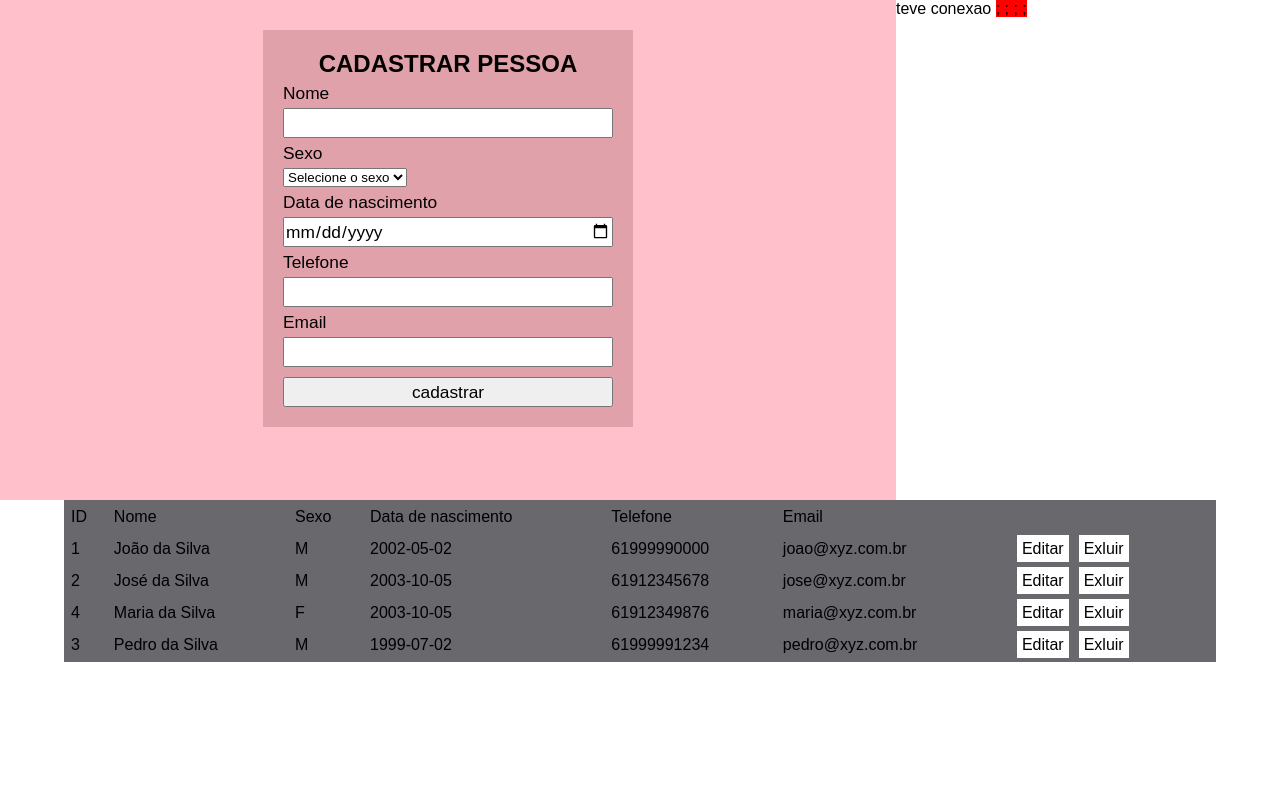
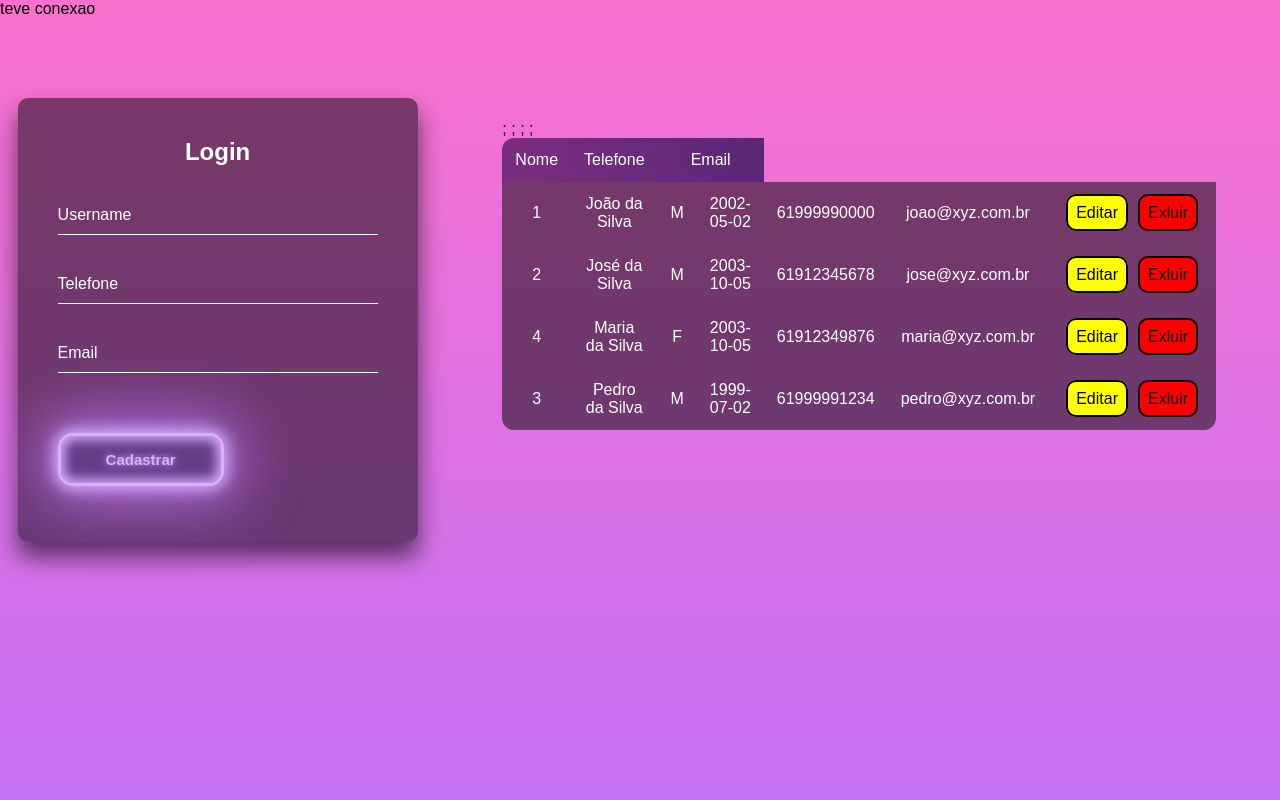
Before and after one commit to Fillipe-Albuquerque-Moreira-Dos-Santos/crud-php-senac, a PHP site: page / in a window 1280 px wide. Run offline with PHP 8.4, Linux system fonts and the light colour scheme; data comes from the database, SQL or seed files in the repository.

Commit message:
Update index.php

```diff
--- a/agenda_crud_php/index.php
+++ b/agenda_crud_php/index.php
@@ -1,3 +1,4 @@
+
 <?php
 require_once 'classe-pessoa.php';
 $p = new Pessoa ("agenda", "localhost", "root", "");
@@ -6,51 +7,233 @@ echo "teve conexao";
 
 <!DOCTYPE html>
 <html lang="en">
-
 <head>
     <meta charset="UTF-8">
     <meta http-equiv="X-UA-Compatible" content="IE=edge">
     <meta name="viewport" content="width=device-width, initial-scale=1.0">
-    <title>Document</title>
-    <link rel="stylesheet" href="style.css">
+    <title>Cadastro</title>
 </head>
+<body>
+    <style>
 
-<body>
-    <selection id="direita">
+#direita{
+    position: absolute;
+  top: 15%;
+  right:5%;
 
-        <form>
-            <h2>CADASTRAR PESSOA</h2>
-            <label>Nome</label>
-            <input type="text" name="nome" id="nome">
-            <label>Sexo</label>
-	        <select>
-            <option value="">Selecione o sexo</option>
-            <option value="2">M</option>
-            <option value="3">F</option>
-            </select>
-            <label>Data de nascimento</label>
-            <input id="date" type="date">
-            <label>Telefone</label>
-            <input type="text" name="telefone" id="telefone">
-            <label>Email</label>
-            <input type="text" name="email" id="email">
-            <input type="submit" value="cadastrar">
+  }
 
-        </form>
-    </selection>
+  table {
+  font-family: Arial, Helvetica, sans-serif;
+  color: #fff;
+  width: 600px;
+  text-align: center;
+  overflow:hidden;
+    border-collapse:collapse;
+    border: solid  0px;
+    -webkit-border-radius: 12px;
+       -moz-border-radius: 12px;
+            border-radius: 12px;
 
-    <selection id="esquerda">
 
-    <table>
-            <tr>
-                <td>ID</td>
+}
+
+td,  th {
+    padding: 13px;
+
+}
+
+ tr{background:rgba(0,0,0,.5);}
+
+ tr:hover {background-color:  	#9370DB;}
+
+ th {
+  padding-top: 12px;
+  padding-bottom: 12px;
+  text-align: left;
+  background-color: #04AA6D;
+  color: white;
+}
+
+a{
+    color: black;
+    padding: 8px;
+    margin: 0px 5px;
+    text-decoration: none;
+    border: 2px solid;
+    border-radius: 10px 10px 10px;
+    background: gray;
+}
+
+a:nth-child(1) {
+    background: yellow;
+}
+
+a:nth-child(2) {
+    background: red;
+}
+
+a:nth-child(2):hover {
+
+    background: #FF6347;
+
+}
+a:nth-child(1):hover {
+
+    background: #F0E68C;
+}
+
+html {
+  height: 100%;
+}
+body {
+  margin:0;
+  padding:0;
+  font-family: sans-serif;
+  background: linear-gradient(to top, #c471f5 0%, #fa71cd 100%);
+}
+
+.login-box {
+  position: absolute;
+  top: 40%;
+  left: 17%;
+  width: 400px;
+  padding: 40px;
+  transform: translate(-50%, -50%);
+  background: rgba(0,0,0,.5);
+  box-sizing: border-box;
+  box-shadow: 0 15px 25px rgba(0,0,0,.6);
+  border-radius: 10px;
+}
+
+.login-box h2 {
+  margin: 0 0 30px;
+  padding: 0;
+  color: #fff;
+  text-align: center;
+}
+
+.login-box .user-box {
+  position: relative;
+}
+
+.login-box .user-box input {
+  width: 100%;
+  padding: 10px 0;
+  font-size: 16px;
+  color: #fff;
+  margin-bottom: 30px;
+  border: none;
+  border-bottom: 1px solid #fff;
+  outline: none;
+  background: transparent;
+}
+.login-box .user-box label {
+  position: absolute;
+  top:0;
+  left: 0;
+  padding: 10px 0;
+  font-size: 16px;
+  color: #fff;
+  pointer-events: none;
+  transition: .5s;
+}
+
+.login-box .user-box input:focus ~ label,
+.login-box .user-box input:valid ~ label {
+  top: -20px;
+  left: 0;
+  color: #fa71cd;
+  font-size: 12px;
+}
+
+.inv {
+  cursor: pointer;
+ --glow-color: rgb(217, 176, 255);
+ --glow-spread-color: rgba(191, 123, 255, 0.781);
+ --enhanced-glow-color: rgb(231, 206, 255);
+ --btn-color: rgb(100, 61, 136);
+ border: .25em solid var(--glow-color);
+ padding: 1em 3em;
+ margin-top: 2em;
+ color: var(--glow-color);
+ font-size: 15px;
+ font-weight: bold;
+ background-color: var(--btn-color);
+ border-radius: 1em;
+ outline: none;
+ box-shadow: 0 0 1em .25em var(--glow-color),
+        0 0 4em 1em var(--glow-spread-color),
+        inset 0 0 .75em .25em var(--glow-color);
+ text-shadow: 0 0 .5em var(--glow-color);
+ position: relative;
+ transition: all 0.3s;
+}
+
+.inv::after {
+ pointer-events: none;
+ content: "";
+ position: absolute;
+ top: 120%;
+ left: 0;
+ height: 100%;
+ width: 100%;
+ background-color: var(--glow-spread-color);
+ filter: blur(2em);
+ opacity: .7;
+ transform: perspective(1.5em) rotateX(35deg) scale(1, .6);
+}
+
+.inv:hover {
+ color: var(--btn-color);
+ background-color: var(--glow-color);
+ box-shadow: 0 0 1em .20em var(--glow-color),
+        0 0 3em 1em var(--glow-spread-color),
+        inset 0 0 .70em .20em var(--glow-color);
+}
+
+.inv:active {
+ box-shadow: 0 0 0.6em .25em var(--glow-color),
+        0 0 2.5em 2em var(--glow-spread-color),
+        inset 0 0 .5em .25em var(--glow-color);
+}
+
+
+    </style>
+
+    <section id="esquerda">
+        <div class="login-box">
+            <h2>Login</h2>
+                <form>
+
+                 <div class="user-box">
+                    <input type="text" name="nome" required="">
+                    <label>Username</label>
+                 </div>
+
+                <div class="user-box">
+                    <input type="text" name="telefone" required="">
+                    <label>Telefone</label>
+                </div>
+                <div class="user-box">
+                     <input type="text" name="email" required="">
+                     <label>Email</label>
+                </div>
+            <input class="inv" type="submit" value="Cadastrar">
+        </div>
+    </section>
+
+    <section id="direita">
+        <table>
+            <tr style="
+    background: linear-gradient(76.8deg,
+    rgb(121, 45, 129)
+    3.6%, rgb(36, 31, 98) 90.4%);">
                 <td>Nome</td>
-                <td>Sexo</td>
-                <td>Data de nascimento</td>
                 <td>Telefone</td>
                 <td colspan="2">Email</td>
             </tr>
-        <?php
+            <?php
         $dados = $p->buscarDados();
         if (count($dados) > 0) {
             for ($i =0; $i < count ($dados); $i++) {
@@ -68,10 +251,7 @@ echo "teve conexao";
             }
         }
         ?>
-
         </table>
-    </selection>
-
+    </section>
 </body>
-
 </html>
```
